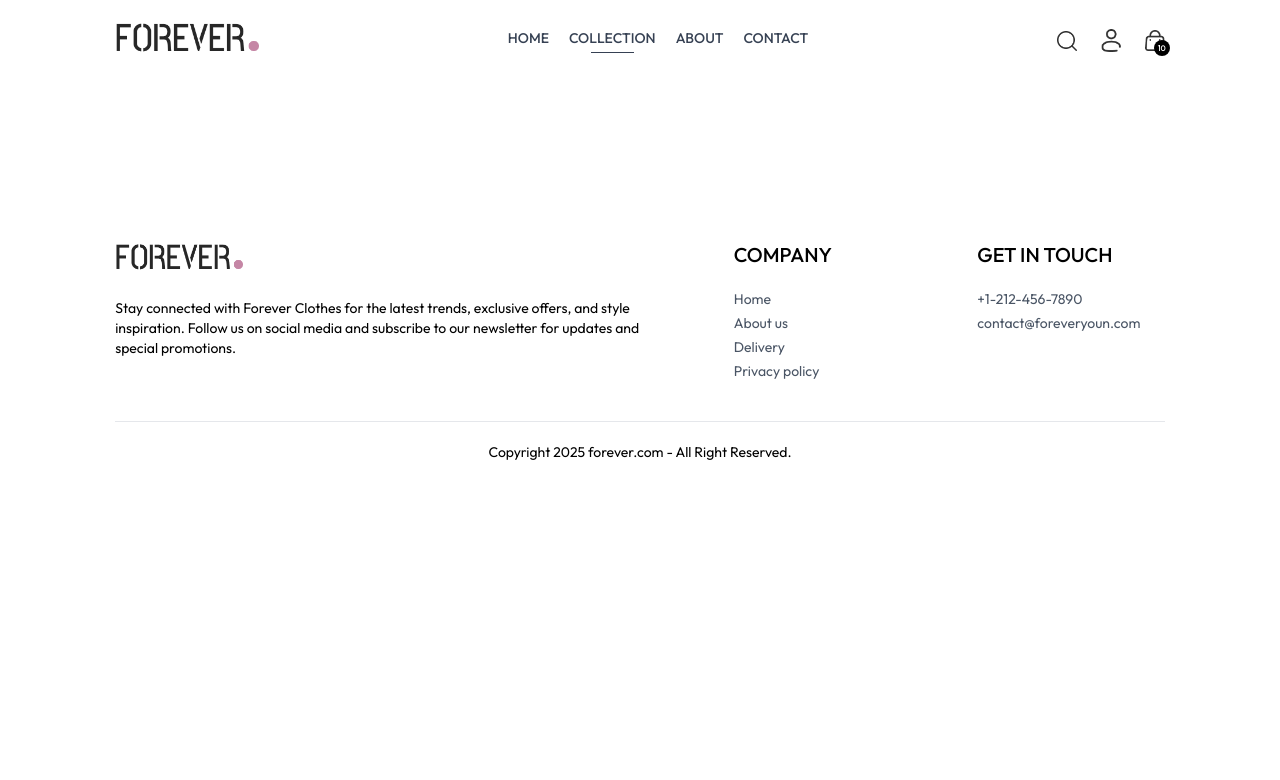
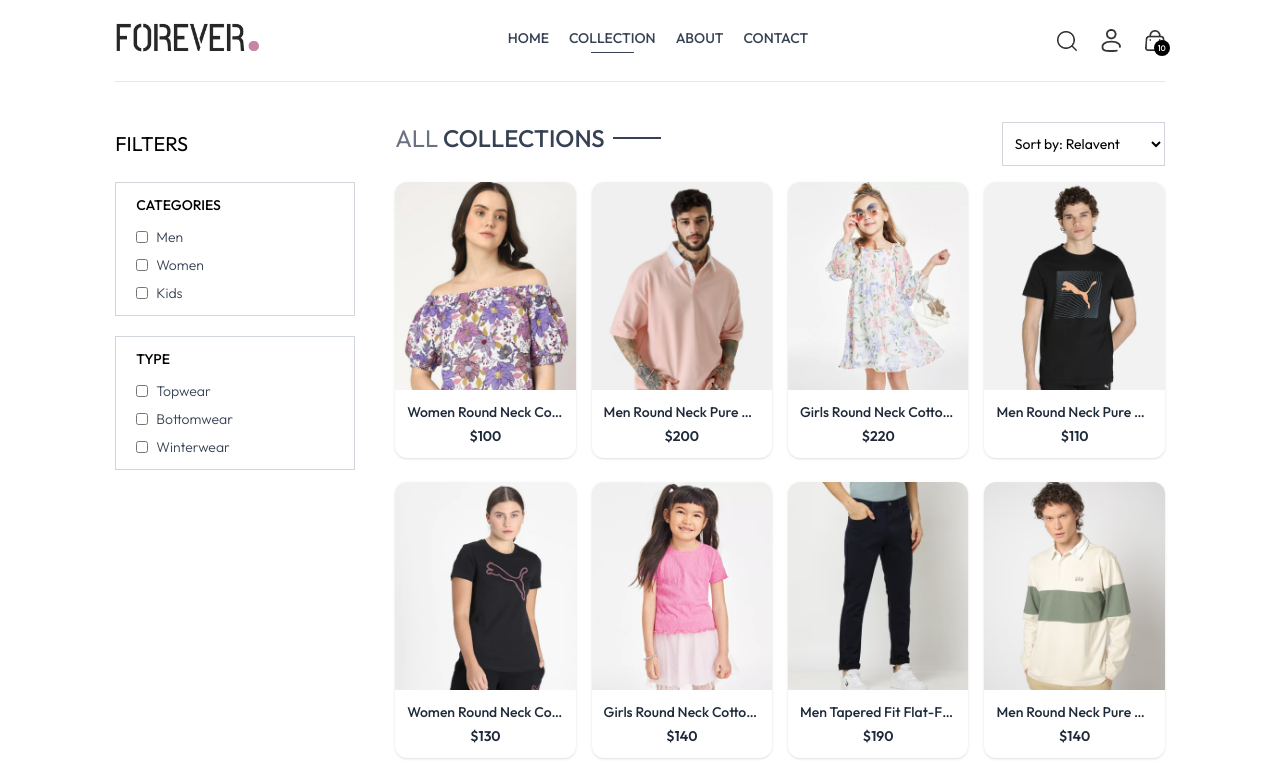
Before and after one commit to RubinaAkther/Forever-Ecommerce-Project, a React (Vite) app: page /collection in a window 1280 px wide. Shown: the top 780 px of the page. Built offline with nearby package versions, Linux system fonts and the light colour scheme.

Commit message:
feat(collection): implement and style frontend for collection page

```diff
--- a/src/pages/Collection.jsx
+++ b/src/pages/Collection.jsx
@@ -1,11 +1,191 @@
-import React from 'react'
+import { useContext, useEffect, useState } from 'react';
+import { assets } from '../assets/assets';
+import ProductItem from '../components/ProductItem';
+import Title from '../components/Title';
+import { ShopContext } from '../context/ShopContext';
 
 const Collection = () => {
+  const { products } = useContext(ShopContext);
+  const [showFilter, setShowFilter] = useState(false);
+  const [filterProducts, setFilterProducts] = useState([]);
+  const [category, setCategory] = useState([]);
+  const [subCategory, setSubCategory] = useState([]);
+  const [sortType, setSortType] = useState('relavent');
+
+  const toggleCategory = (e) => {
+    if (category.includes(e.target.value)) {
+      setCategory((prev) => prev.filter((item) => item !== e.target.value));
+    } else {
+      setCategory((prev) => [...prev, e.target.value]);
+    }
+  };
+
+  const toggleSubCategory = (e) => {
+    if (subCategory.includes(e.target.value)) {
+      setSubCategory((prev) => prev.filter((item) => item !== e.target.value));
+    } else {
+      setSubCategory((prev) => [...prev, e.target.value]);
+    }
+  };
+
+  const applyFilter = () => {
+    let productsCopy = products.slice();
+    if (category.length > 0) {
+      productsCopy = productsCopy.filter((item) =>
+        category.includes(item.category)
+      );
+    }
+
+    if (subCategory.length > 0) {
+      productsCopy = productsCopy.filter((item) =>
+        subCategory.includes(item.subCategory)
+      );
+    }
+    setFilterProducts(productsCopy);
+  };
+
+  const sortProduct = () => {
+    let filterProductCopy = filterProducts.slice();
+    switch (sortType) {
+      case 'low-high':
+        setFilterProducts(filterProductCopy.sort((a, b) => a.price - b.price));
+        break;
+      case 'high-low':
+        setFilterProducts(filterProductCopy.sort((a, b) => b.price - a.price));
+        break;
+      default:
+        applyFilter();
+        break;
+    }
+  };
+
+  useEffect(() => {
+    applyFilter();
+  }, [category, subCategory]);
+
+  useEffect(() => {
+    sortProduct();
+  }, [sortType]);
+
   return (
-    <div>
+    <div className="flex flex-col sm:flex-row gap-1 sm:gap-10 pt-10 border-t border-t-gray-200">
+      {/* filter Options */}
+      <div className="min-w-60">
+        <p
+          onClick={() => setShowFilter(!showFilter)}
+          className="my-2 text-xl flex items-center cursor-pointer gap-2"
+        >
+          FILTERS
+          <img
+            src={assets.dropdown_icon}
+            className={`h-3 sm:hidden ${showFilter ? 'rotate-90' : ''}`}
+            alt="dropdown icon"
+          />
+        </p>
+        {/* Category Filter*/}
+        <div
+          className={`border border-gray-300 pl-5 py-3 mt-6 ${
+            showFilter ? '' : 'hidden'
+          } sm:block`}
+        >
+          <p className="mb-3 text-sm font-medium">CATEGORIES</p>
+          <div className="flex flex-col gap-2 text-sm font-light text-gray-700">
+            <p className="flex gap-2">
+              <input
+                type="checkbox"
+                className="w-3 cursor-pointer"
+                value={'Men'}
+                onChange={toggleCategory}
+              />{' '}
+              Men
+            </p>
+            <p className="flex gap-2">
+              <input
+                type="checkbox"
+                className="w-3 cursor-pointer"
+                value={'Women'}
+                onChange={toggleCategory}
+              />{' '}
+              Women
+            </p>
+            <p className="flex gap-2">
+              <input
+                type="checkbox"
+                className="w-3 cursor-pointer"
+                value={'Kids'}
+                onChange={toggleCategory}
+              />
+              Kids
+            </p>
+          </div>
+        </div>{' '}
+        {/*SubCategory Filter */}
+        <div
+          className={`border border-gray-300 pl-5 py-3 my-5 ${
+            showFilter ? '' : 'hidden'
+          } sm:block`}
+        >
+          <p className="mb-3 text-sm font-medium">TYPE</p>
+          <div className="flex flex-col gap-2 text-sm font-light text-gray-700">
+            <p className="flex gap-2">
+              <input
+                type="checkbox"
+                className="w-3 cursor-pointer"
+                value={'Topwear'}
+                onChange={toggleSubCategory}
+              />{' '}
+              Topwear
+            </p>
+            <p className="flex gap-2">
+              <input
+                type="checkbox"
+                className="w-3 cursor-pointer"
+                value={'Bottomwear'}
+                onChange={toggleSubCategory}
+              />{' '}
+              Bottomwear
+            </p>
+            <p className="flex gap-2">
+              <input
+                type="checkbox"
+                className="w-3 cursor-pointer"
+                value={'Winterwear'}
+                onChange={toggleSubCategory}
+              />
+              Winterwear
+            </p>
+          </div>
+        </div>
+      </div>
+      {/*Right-side product display */}
+      <div className="flex-1">
+        <div className="flex justify-between text-base sm:text-2xl mb-4">
+          <Title main={'ALL'} highlight={'COLLECTIONS'} />
+          {/* Sort Product */}
+          <select
+            onChange={(e) => setSortType(e.target.value)}
+            className="border border-gray-300 text-sm px-2"
+          >
+            <option value="relavent">Sort by: Relavent</option>
+            <option value="low-high">Sort by: Low to High</option>
+            <option value="high-low">Sort by: High to Low</option>
+          </select>
+        </div>
+        {/*Map Products */}
+        <div className="grid grid-cols-2 md:grid-col-3 lg:grid-cols-4 gap-4 gap-y-6">
+          {filterProducts.map((item) => (
+            <ProductItem
+              key={item._id}
+              name={item.name}
+              id={item._id}
+              price={item.price}
+              image={item.image}
+            />
+          ))}
+        </div>
+      </div>
+    </div>
+  );
+};
 
-    </div>
-  )
-}
-
-export default Collection
+export default Collection;
```
